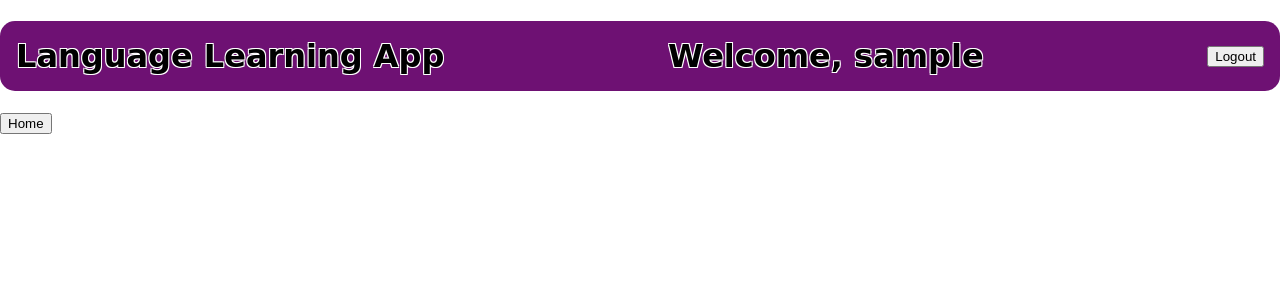
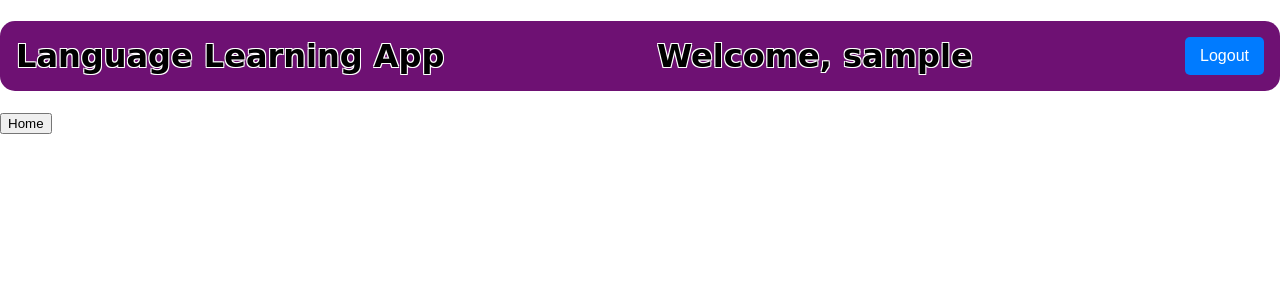
Before and after one commit to IkayImonoko/LangugeLearningApp, a React (Create React App) app in the folder language-learning-frontend/: page /user/1 in a window 1280 px wide. Shown: the top 300 px of the page. Built offline with nearby package versions, Linux system fonts and the light colour scheme; no server answers; sample sign-in values are in the browser's storage.

Commit message:
loggout bottom stile change

```diff
--- a/language-learning-frontend/src/components/LogoutButton.js
+++ b/language-learning-frontend/src/components/LogoutButton.js
@@ -11,7 +11,7 @@
     navigate('/');
   };
 
-  return <button onClick={handleLogout}>Logout</button>;
+  return <button class="login-button" onClick={handleLogout}>Logout</button>;
 };
 
 export default LogoutButton;
```
